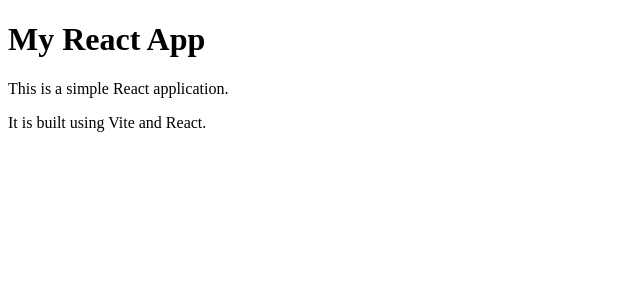
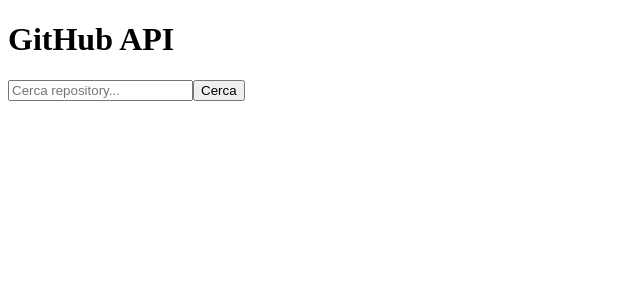
Before and after one commit to danieleBattistelli/github-api, a React (Vite) app: page / in a window 1280 px wide. Shown: the top 300 px of the page, without its empty margins (0-640 px from the left). Built offline with nearby package versions, Linux system fonts and the light colour scheme.

Commit message:
add search for repo

```diff
--- a/src/App.jsx
+++ b/src/App.jsx
@@ -1,12 +1,19 @@
-
+import React from 'react'
+import { BrowserRouter, Routes, Route } from 'react-router-dom'
+import Home from './pages/Home'
 function App() {
 
 
   return (
     <>
-      <h1>My React App</h1>
-      <p>This is a simple React application.</p>
-      <p>It is built using Vite and React.</p>
+      <BrowserRouter>
+        <Routes>
+          <Route path="/" index element={<Home />} />
+          <Route path="/repos" element={<h1>Repos</h1>} />
+          <Route path="/repos/:owner/:repo" element={<h1>Repo Details</h1>} />
+          <Route path="/repos/:owner/:repo/commits" element={<h1>Repo Commits</h1>} />
+        </Routes>
+      </BrowserRouter>
     </>
   )
 }
--- /dev/null
+++ b/src/pages/Home.jsx
@@ -0,0 +1,42 @@
+import { useState } from "react"; // Importa il hook useState per gestire lo stato del componente.
+
+function Home() {
+    // Stato per memorizzare il termine di ricerca inserito dall'utente.
+    const [searchTerm, setSearchTerm] = useState("");
+    // Stato per memorizzare i risultati della ricerca (elenco di repository).
+    const [repositories, setRepositories] = useState([]);
+
+    // Funzione per gestire la ricerca quando l'utente clicca sul pulsante "Cerca".
+    const handleSearch = () => {
+        if (!searchTerm) return; // Se il termine di ricerca è vuoto, non fare nulla.
+        fetch(`https://api.github.com/search/repositories?q=${searchTerm}`)
+            .then((response) => response.json())
+            .then((data) => setRepositories(data.items || []))
+            .catch((error) => console.error("Errore durante la ricerca:", error));
+    };
+
+    return (
+        <div>
+            <h1>GitHub API</h1> {/* Titolo della pagina */}
+            <div>
+                {/* Input per inserire il termine di ricerca */}
+                <input
+                    type="text"
+                    placeholder="Cerca repository..." // Testo segnaposto nell'input.
+                    value={searchTerm} // Collega il valore dell'input allo stato searchTerm.
+                    onChange={(e) => setSearchTerm(e.target.value)} // Aggiorna lo stato quando l'utente digita.
+                />
+                {/* Pulsante per avviare la ricerca */}
+                <button onClick={handleSearch}>Cerca</button>
+            </div>
+            {/* Elenco dei risultati della ricerca */}
+            <ul>
+                {repositories.map((repo) => (
+                    <li key={repo.id}>{repo.full_name}</li>
+                ))}
+            </ul>
+        </div>
+    );
+}
+
+export default Home; // Esporta il componente Home per poterlo utilizzare in altre parti dell'app.
```
Also changed, not shown: src/assets/front.webp (added), 1 other file (tests, documents, lock files or other folders).
